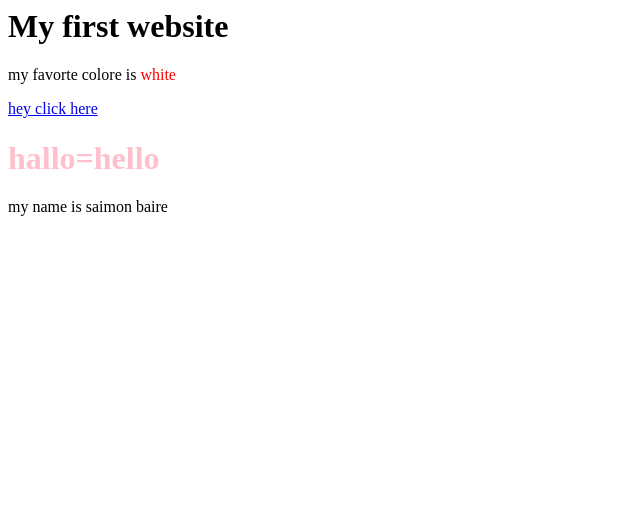
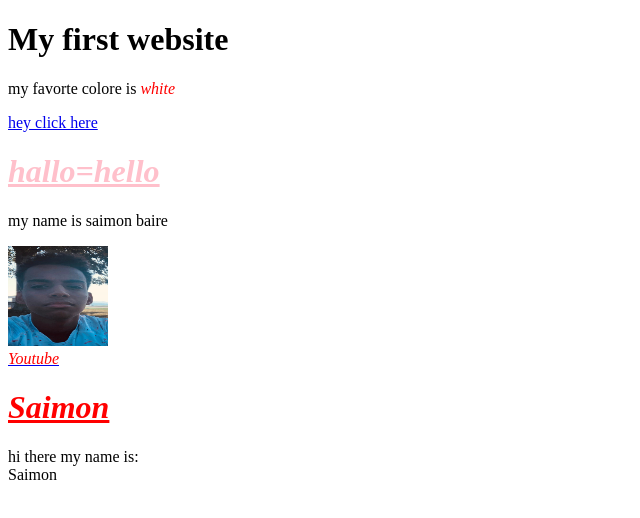
Before and after one commit to Saimonbaire/My-cartoon-, a plain HTML site: page test.html.html in a window 1280 px wide. Shown: the whole page, without its empty margins (0-640 px from the left). Drawn offline with Linux system fonts and the light colour scheme.

Commit message:
i am don

```diff
--- /dev/null
+++ b/css/test.css
@@ -0,0 +1,38 @@
+
+body{
+	background-color: grey;
+}
+
+h1{
+			color:pink;
+			font-size: 90px;
+			text-decoration: underline;
+		}
+
+		h3{
+			color:pink;
+			font-size: 90px;
+			text-decoration: underline;
+		}
+
+		h3{
+			color:pink;
+			font-size: 90px;
+			text-decoration: underline;
+		}
+		.saimon{
+			font-size: 60px;
+			color:red;
+
+		}
+#first{
+font-size: 150px;
+}
+span{
+
+}
+
+h2 span {
+	font-style: italic;
+	 text-decoration: line-through;
+}
--- /dev/null
+++ b/stylisch.html
@@ -0,0 +1,25 @@
+<!DOCTYPE html>
+<html>
+<head>
+	<title>Hi css</title>
+	<link rel="stylesheet" type="text/css" href="css/test.css">
+</head>
+<body>
+<h1 class="saimon" >Hello</h1>
+<h1>Hello</h2>
+<h3 style="">Helllo</h3>
+<h4 style="color:red; font-size: 90px">Hello</h4>
+<h1 style="font-size: 100px">Saimon</h1>
+<h3 class="saimon">saimon</h3>
+<h3>Saimon</h3>
+<h5 class="saimon">was geht</h5>
+<h2 class="saimon">This ismy world<br>
+<div style="background-color: orange">
+
+	<span>hello too</span></h2>
+<backgro
+
+</div>
+
+</body>
+</html>
--- a/test.html.html
+++ b/test.html.html
@@ -1,6 +1,33 @@
+<!DOCTYPE html>
+<html>
+<head>
+	<title>Hello</title>
+
+<style type="text/css">
+
+
+	span{
+		font-style: italic;
+	}
+</style>
+</head>
+<body>
+
+
 <h1>My first website</h1>
 <p>my favorte colore is <span style="color:red;">white</span></p>
 <a href="
 https://www.google.ch">hey click here</a>
-<h1> <span style="color:pink">hallo=hello</span></h1>
+<h1> <span style="color:pink; text-decoration:underline;">hallo=hello</span></h1>
 <p>my name is saimon baire</p>
+<img height="100" width="100" src="sb.jpg"/>
+<div>
+	<a href="http://www.youtube.com" target="_blank"><span
+	 style="color:red;">Youtube</span></a>
+</div>
+</body>
+<h1><span style="color:red; text-decoration: underline;">Saimon</span></h1>
+<p>hi there my name is:<br>
+
+Saimon</p>
+</html>
```
Also changed, not shown: sb.jpg (added).
